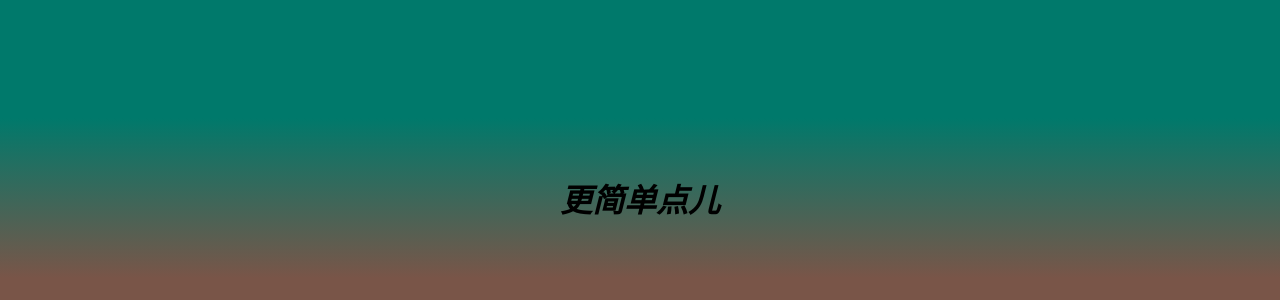
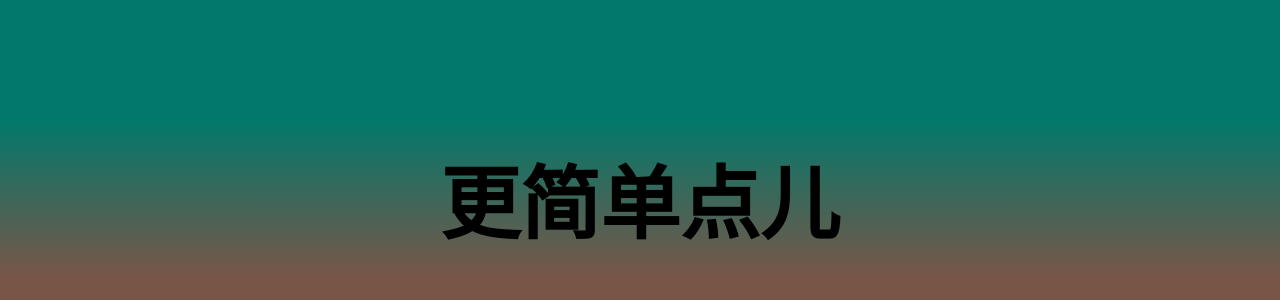
Before and after one commit to simplessor/simplessor.github.io, an Angular app: page / in a window 1280 px wide. Shown: the part 202-502 px from the top of the page. Built offline with nearby package versions, Linux system fonts and the light colour scheme.

Commit message:
feat: update app.title style

```diff
--- a/projects/introduction/src/app/app.component.css
+++ b/projects/introduction/src/app/app.component.css
@@ -9,7 +9,9 @@
 }
 .title{
     font-family: "Microsoft YaHei";
-    font-size: xx-large;
+    font-size: 5em;
     font-weight: bolder;
-    font-style: italic;
+    /* font-style: italic; */
+    cursor:default;
+    user-select: none;
 }
```
